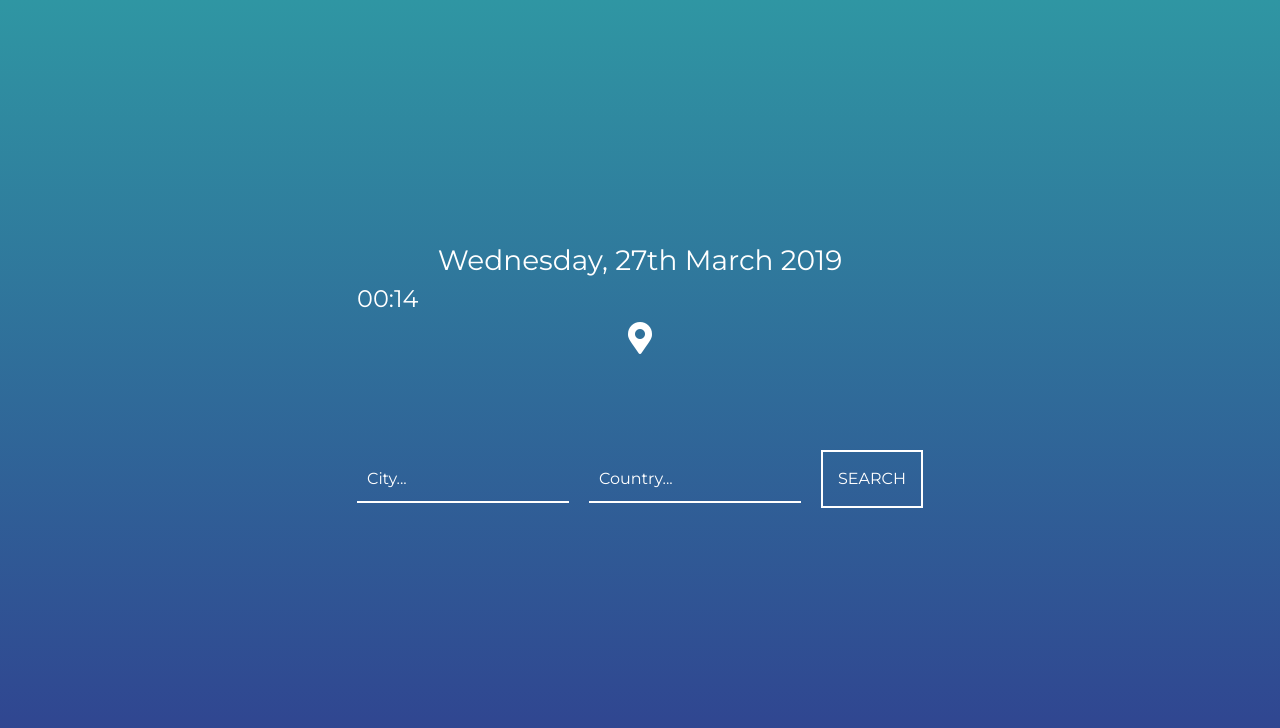
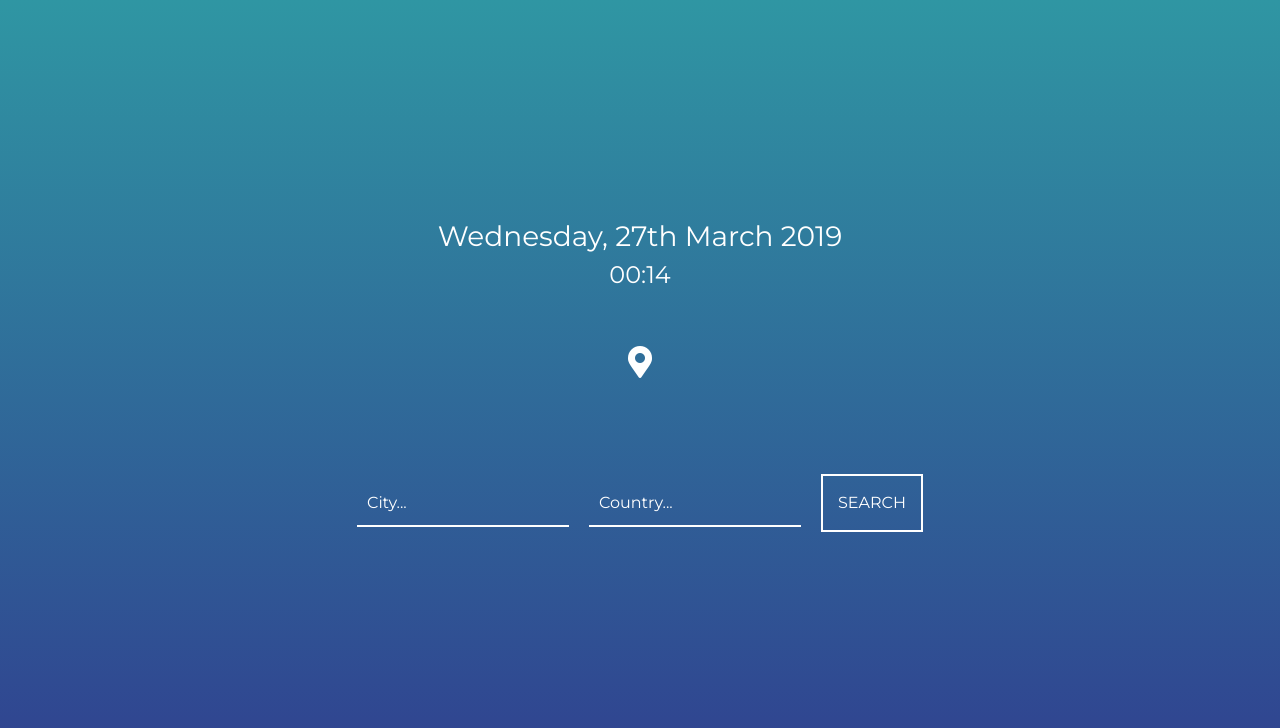
Before and after one commit to Pierre-Charles/weatherApp, a React (Vite) app: page / in a window 1280 px wide. Shown: the top 728 px of the page. Built offline with nearby package versions, Linux system fonts and the light colour scheme.

Commit message:
Changing styling for date and time

```diff
--- a/src/components/App.jsx
+++ b/src/components/App.jsx
@@ -79,7 +79,7 @@ export default class App extends Component {
     <Fragment>
       <div className='main'>
         <Clock />
-            <i onClick={this.getLocation} className="pb-5 markerClick fas fa-map-marker-alt fa-2x"></i>
+            <i onClick={this.getLocation} className="py-5 markerClick fas fa-map-marker-alt fa-2x"></i>
           </div>
           <Location
             isLoading={this.state.isLoading}
--- a/src/stylesheets/Location.scss
+++ b/src/stylesheets/Location.scss
@@ -2,7 +2,7 @@
   text-align: center;
 }
 
-h3 {
+h3, h4 {
   width: 100%;
   text-align: center;
 }
```
